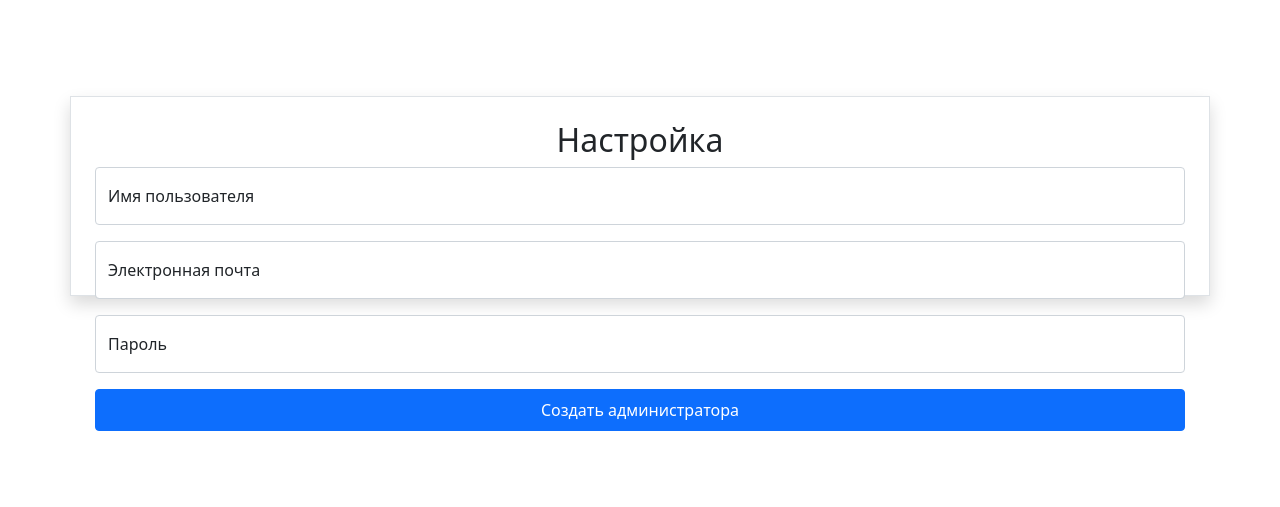
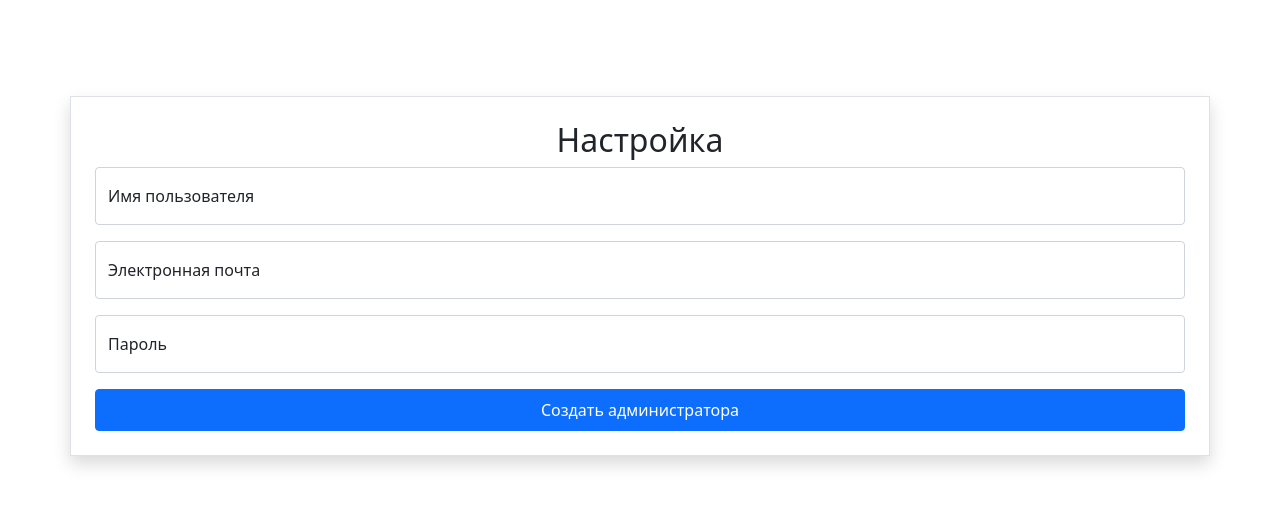
Before and after one commit to globenvi/partbot, a Flask app: page /install in a window 1280 px wide. Shown: the top 507 px of the page. Run offline with Flask 3, Linux system fonts and the light colour scheme; some libraries are stand-ins or nearby versions.

Commit message:
Update style.css

```diff
--- a/web/static/css/style.css
+++ b/web/static/css/style.css
@@ -72,5 +72,5 @@
         }}
 
 .install-card{
-    height: 200px;
+    max-width: 200px;
 }
```
